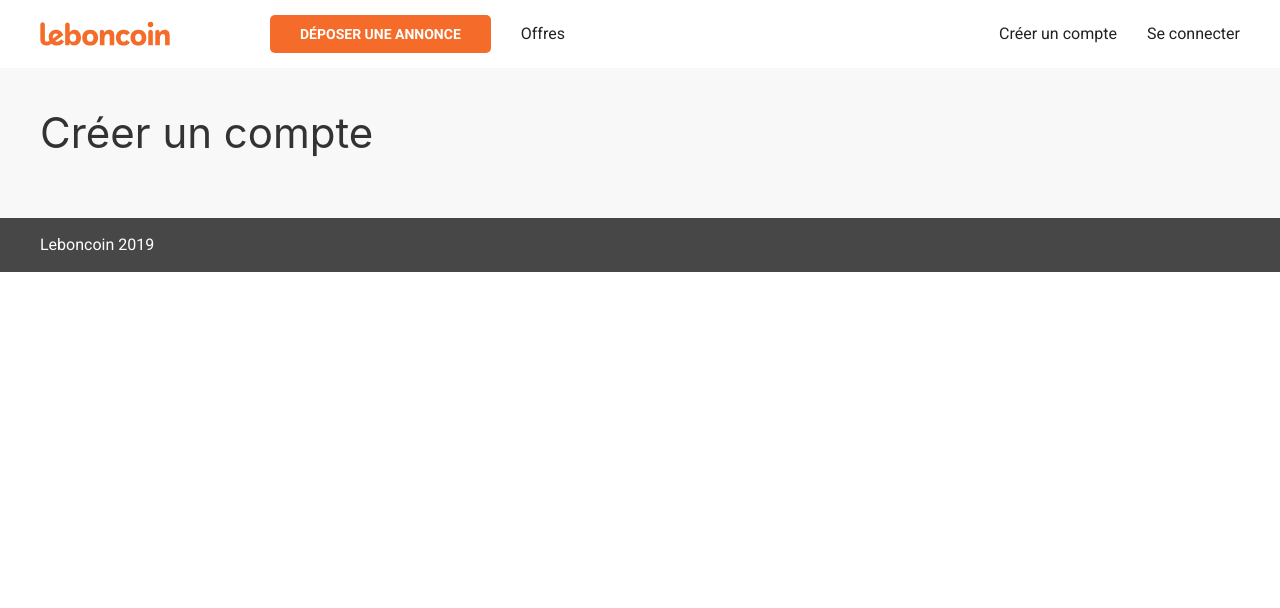
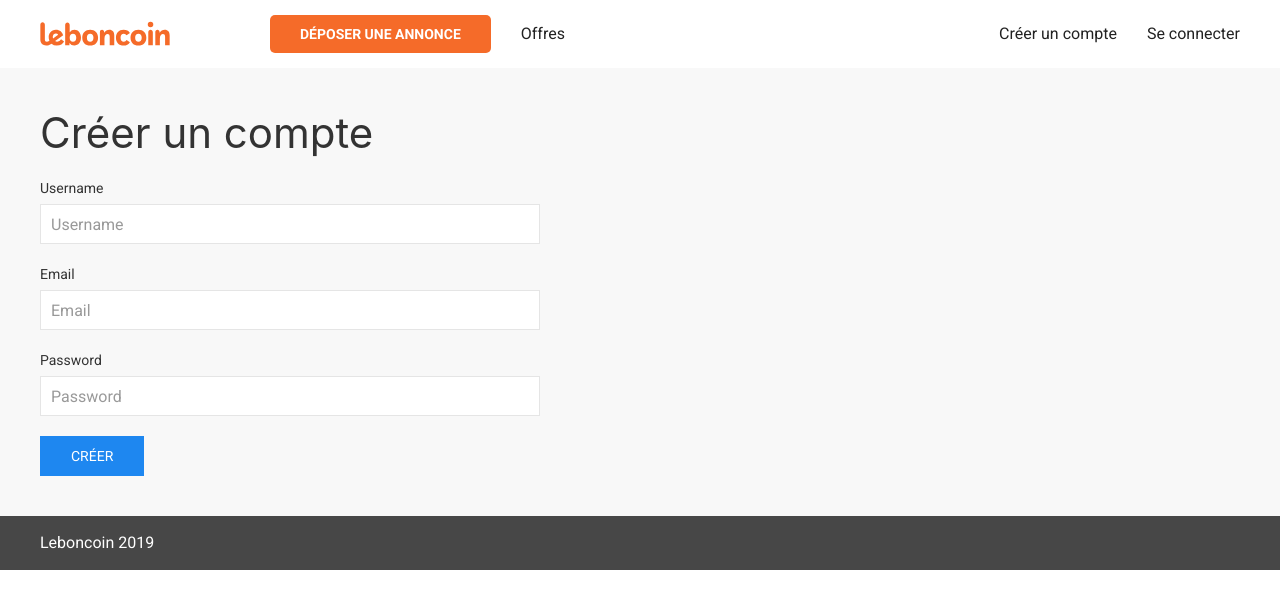
Before and after one commit to Thony2324/redux-leboncoin, a React (Create React App) app: page /signup in a window 1280 px wide. Shown: the top 608 px of the page. Built offline with nearby package versions, Linux system fonts and the light colour scheme.

Commit message:
Add signup, login and logout

```diff
--- a/src/components/AdDetail/index.js
+++ b/src/components/AdDetail/index.js
@@ -6,25 +6,6 @@
 import { selectAdDetail } from "../../selectors";
 import Loader from "../Loader";
 import { formatPrice } from "../../utils";
-
-// const mapStateToProps = (state, ownProps) => {
-//   console.log("id = ", ownProps.match.params.id);
-//   return {
-//     //currentAd: selectAdById(state, ownProps.match.params.id)
-//   };
-// };
-
-const mapStateToProps = state => {
-  return {
-    detail: selectAdDetail(state)
-  };
-};
-
-const mapDispatchToProps = dispatch => {
-  return {
-    getDetailAd: id => fetchDetailAd(dispatch, id) // renvoie une fonction
-  };
-};
 
 class AdDetail extends React.Component {
   componentDidMount() {
@@ -77,4 +58,16 @@
   getDetailAd: PropTypes.func.isRequired
 };
 
+const mapStateToProps = state => {
+  return {
+    detail: selectAdDetail(state)
+  };
+};
+
+const mapDispatchToProps = dispatch => {
+  return {
+    getDetailAd: id => fetchDetailAd(dispatch, id) // renvoie une fonction
+  };
+};
+
 export default connect(mapStateToProps, mapDispatchToProps)(AdDetail);
--- a/src/components/App.js
+++ b/src/components/App.js
@@ -1,5 +1,7 @@
 import React from "react";
 import { BrowserRouter as Router, Route, Switch } from "react-router-dom";
+import { connect } from "react-redux";
+import { selectCurrentUser } from "../selectors";
 import Header from "./Header";
 import Footer from "./Footer";
 import Home from "./Home";
@@ -11,22 +13,36 @@
 
 class App extends React.Component {
   render() {
+    console.log("currentUser", this.props.user.currentUser);
+    console.log("token", localStorage.token);
+    console.log("user", localStorage.user);
+
+    //const { currentUser } = this.props.user;
+
     return (
       <div className="App">
         <Router>
-          <Header />
+          {/* <Header user={currentUser} /> */}
+          <Header user={localStorage.user} />
           <div className="uk-section uk-section-muted uk-section-small">
             <div className="uk-container">
+              {/* {currentUser.account !== undefined ? ( */}
+              {localStorage.user !== undefined ? (
+                <div>
+                  <div className="uk-heading-small uk-heading-bullet uk-margin-medium-bottom lbc-textcolor">
+                    {/* Bienvenue {currentUser.account.username} */}
+                    Bienvenue {localStorage.user}
+                  </div>
+                </div>
+              ) : (
+                ""
+              )}
               <Switch>
                 <Route exact path="/" component={Home} />
                 <Route exact path="/newad" component={NewAd} />
                 <Route exact path="/login" component={Login} />
                 <Route exact path="/signup" component={Signup} />
-                <Route
-                  exact
-                  path="/ad/:id"
-                  render={props => <AdDetail {...props} />}
-                />
+                <Route exact path="/ad/:id" component={AdDetail} />
                 <Route component={NoMatch} />
               </Switch>
             </div>
@@ -38,4 +54,10 @@
   }
 }
 
-export default App;
+const mapStateToProps = state => {
+  return {
+    user: selectCurrentUser(state)
+  };
+};
+
+export default connect(mapStateToProps, null)(App);
--- a/src/components/Home/index.js
+++ b/src/components/Home/index.js
@@ -6,18 +6,6 @@
 import { selectAds } from "../../selectors";
 import Loader from "../Loader";
 import AdItem from "../AdItem";
-
-const mapStateToProps = state => {
-  return {
-    ads: selectAds(state)
-  };
-};
-
-const mapDispatchToProps = dispatch => {
-  return {
-    getAds: () => fetchAds(dispatch) // renvoie une fonction
-  };
-};
 
 class Home extends React.Component {
   componentDidMount() {
@@ -54,4 +42,16 @@
   getAds: PropTypes.func.isRequired
 };
 
+const mapStateToProps = state => {
+  return {
+    ads: selectAds(state)
+  };
+};
+
+const mapDispatchToProps = dispatch => {
+  return {
+    getAds: () => fetchAds(dispatch) // renvoie une fonction
+  };
+};
+
 export default connect(mapStateToProps, mapDispatchToProps)(Home);
--- a/src/components/Login/index.js
+++ b/src/components/Login/index.js
@@ -1,11 +1,77 @@
 import React from "react";
+import { connect } from "react-redux";
+import { userLoginFetch } from "../../actions";
+import { selectCurrentUser } from "../../selectors";
 
-const Login = () => {
-  return (
-    <div>
-      <h1>Se connecter</h1>
-    </div>
-  );
+class Login extends React.Component {
+  state = {
+    email: "",
+    password: ""
+  };
+
+  handleChange = e => {
+    this.setState({
+      [e.target.name]: e.target.value
+    });
+  };
+
+  handleSubmit = e => {
+    e.preventDefault();
+    this.props.logIn(this.state);
+    this.props.history.push("/");
+  };
+
+  render() {
+    // console.log("Token = ", localStorage.token);
+    //console.log("Object = ", Object.values(this.props.user.currentUser));
+
+    return (
+      <form className="uk-form-stacked" onSubmit={this.handleSubmit}>
+        <h1>Se connecter</h1>
+        <div className="uk-margin">
+          <label className="uk-form-label">Email</label>
+          <div className="uk-form-controls">
+            <input
+              name="email"
+              className="uk-input uk-form-width-large"
+              placeholder="Email"
+              value={this.state.email}
+              onChange={this.handleChange}
+            />
+          </div>
+        </div>
+        <div className="uk-margin">
+          <label className="uk-form-label">Password</label>
+          <div className="uk-form-controls">
+            <input
+              type="password"
+              name="password"
+              className="uk-input uk-form-width-large"
+              placeholder="Password"
+              value={this.state.password}
+              onChange={this.handleChange}
+            />
+          </div>
+        </div>
+
+        <button type="submit" className="uk-button uk-button-primary">
+          Se connecter
+        </button>
+      </form>
+    );
+  }
+}
+
+const mapStateToProps = state => {
+  return {
+    user: selectCurrentUser(state)
+  };
 };
 
-export default Login;
+const mapDispatchToProps = dispatch => {
+  return {
+    logIn: userInfo => userLoginFetch(dispatch, userInfo)
+  };
+};
+
+export default connect(mapStateToProps, mapDispatchToProps)(Login);
--- a/src/components/Signup/index.js
+++ b/src/components/Signup/index.js
@@ -1,11 +1,102 @@
 import React from "react";
+import { connect } from "react-redux";
+import { userPostFetch } from "../../actions";
+//import { selectCurrentUser } from "../../selectors";
 
-const Signup = () => {
-  return (
-    <div>
-      <h1>Créer un compte</h1>
-    </div>
-  );
+class Signup extends React.Component {
+  state = {
+    email: "",
+    username: "",
+    password: ""
+  };
+
+  handleChange = e => {
+    this.setState({
+      [e.target.name]: e.target.value
+    });
+  };
+
+  handleSubmit = e => {
+    e.preventDefault();
+    this.props.signUp(this.state);
+    this.props.history.push("/");
+  };
+
+  render() {
+    // console.log("Token = ", localStorage.token);
+    //console.log("Object = ", Object.values(this.props.user.currentUser));
+
+    //if (Object.keys(this.props.user.currentUser).length === 0) {
+    // check if object is empty...
+    // TODO : message de confirmation que le user a bien été créé
+    return (
+      <form className="uk-form-stacked" onSubmit={this.handleSubmit}>
+        <h1>Créer un compte</h1>
+        <div className="uk-margin">
+          <label className="uk-form-label">Username</label>
+          <div className="uk-form-controls">
+            <input
+              name="username"
+              className="uk-input uk-form-width-large"
+              placeholder="Username"
+              value={this.state.username}
+              onChange={this.handleChange}
+            />
+          </div>
+        </div>
+        <div className="uk-margin">
+          <label className="uk-form-label">Email</label>
+          <div className="uk-form-controls">
+            <input
+              name="email"
+              className="uk-input uk-form-width-large"
+              placeholder="Email"
+              value={this.state.email}
+              onChange={this.handleChange}
+            />
+          </div>
+        </div>
+        <div className="uk-margin">
+          <label className="uk-form-label">Password</label>
+          <div className="uk-form-controls">
+            <input
+              type="password"
+              name="password"
+              className="uk-input uk-form-width-large"
+              placeholder="Password"
+              value={this.state.password}
+              onChange={this.handleChange}
+            />
+          </div>
+        </div>
+
+        <button type="submit" className="uk-button uk-button-primary">
+          Créer
+        </button>
+      </form>
+    );
+    // } else {
+    //   return (
+    //     <div>
+    //       {/* TODO : Gestion des erreurs (duplicate key) */}
+    //       L'utilisateur {this.props.user.currentUser.account.username} a bien
+    //       été créé.
+    //     </div>
+    //   );
+    // }
+  }
+}
+
+// const mapStateToProps = state => {
+//   return {
+//     user: selectCurrentUser(state)
+//   };
+// };
+
+const mapDispatchToProps = dispatch => {
+  return {
+    signUp: userInfo => userPostFetch(dispatch, userInfo)
+  };
 };
 
-export default Signup;
+export default connect(null, mapDispatchToProps)(Signup);
--- a/src/constants/index.js
+++ b/src/constants/index.js
@@ -6,12 +6,5 @@
 export const SET_AD_DETAIL_SUCCESS = "SET_AD_DETAIL_SUCCESS";
 export const SET_AD_DETAIL_ERROR = "SET_AD_DETAIL_ERROR";
 
-// export const USER_REGISTER_REQUEST = "USER_REGISTER_REQUEST";
-// export const USER_REGISTER_SUCCESS = "USER_REGISTER_SUCCESS";
-// export const USER_REGISTER_ERROR = "USER_REGISTER_ERROR";
-
-// export const USER_LOGIN_REQUEST = "USER_LOGIN_REQUEST";
-// export const USER_LOGIN_SUCCESS = "USER_LOGIN_SUCCESS";
-// export const USER_LOGIN_ERROR = "USER_LOGIN_ERROR";
-
-// export const USER_LOGOUT = "USER_LOGOUT";
+export const LOGIN_USER = "LOGIN_USER";
+export const LOGOUT_USER = "LOGOUT_USER";
--- a/src/selectors/index.js
+++ b/src/selectors/index.js
@@ -5,3 +5,7 @@
 export function selectAdDetail(state) {
   return state.ads;
 }
+
+export function selectCurrentUser(state) {
+  return state.user;
+}
--- a/src/store/reducers/index.js
+++ b/src/store/reducers/index.js
@@ -1,8 +1,8 @@
 import { combineReducers } from "redux";
 import { adsReducer } from "./adsReducer";
-//import { accountReducer } from "./accountReducer";
+import { userReducer } from "./userReducer";
 
 export const reducer = combineReducers({
-  ads: adsReducer
-  //account: accountReducer
+  ads: adsReducer,
+  user: userReducer
 });
--- /dev/null
+++ b/src/store/reducers/userReducer.js
@@ -0,0 +1,22 @@
+import { LOGIN_USER, LOGOUT_USER } from "../../constants";
+
+const initialState = {
+  currentUser: {}
+};
+
+export const userReducer = (state = initialState, action) => {
+  switch (action.type) {
+    case LOGIN_USER:
+      return {
+        ...state,
+        currentUser: action.payload
+      };
+    case LOGOUT_USER:
+      return {
+        ...state,
+        currentUser: {}
+      };
+    default:
+      return state;
+  }
+};
```
Also changed, not shown: src/actions/index.js (+68 -1 lines), src/components/Header/index.js (+27 -3 lines), src/store/reducers/accountReducer.js (deleted, +0 -12 lines).
